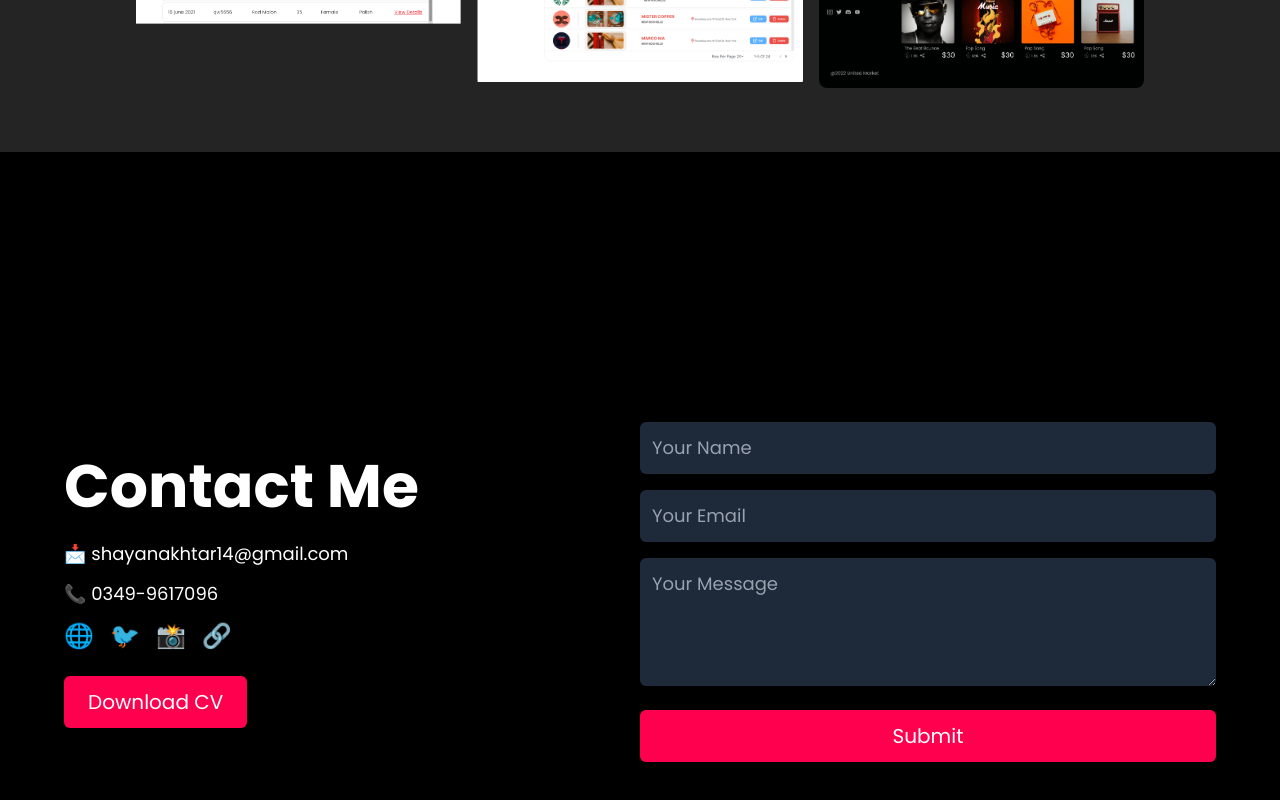
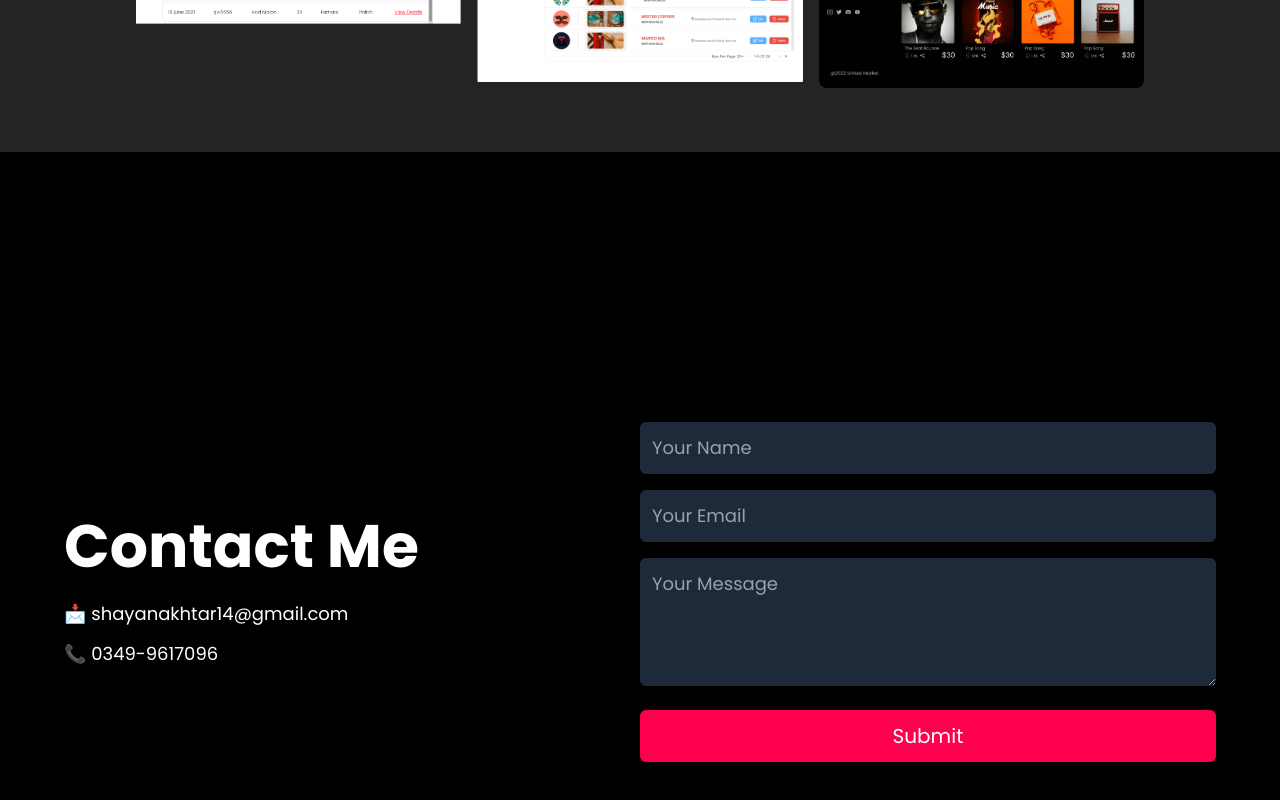
Before and after one commit to shayan013/my-portfolio, a React (Vite) app: page / in a window 1280 px wide. Shown: the part 3023-3823 px from the top of the page. Built offline with nearby package versions, Linux system fonts and the light colour scheme.

Commit message:
removed icons fromcontact

```diff
--- a/src/components/ContactMe.jsx
+++ b/src/components/ContactMe.jsx
@@ -15,7 +15,7 @@ const ContactMe = () => {
               📞 0349-9617096
             </p>
             {/* Social Icons */}
-            <div className="flex justify-center md:justify-start gap-4 mt-3">
+            {/* <div className="flex justify-center md:justify-start gap-4 mt-3">
               <a href="#" className="text-gray-400 hover:text-white text-2xl">
                 🌐
               </a>
@@ -28,11 +28,11 @@ const ContactMe = () => {
               <a href="#" className="text-gray-400 hover:text-white text-2xl">
                 🔗
               </a>
-            </div>
+            </div> */}
           </div>
-          <button className="bg-[#ff004f] text-white py-3 px-6 rounded-md text-xl transition-transform transform hover:scale-105">
+          {/* <button className="bg-[#ff004f] text-white py-3 px-6 rounded-md text-xl transition-transform transform hover:scale-105">
             Download CV
-          </button>
+          </button> */}
         </div>
 
         {/* Right Side - Contact Form */}
```
